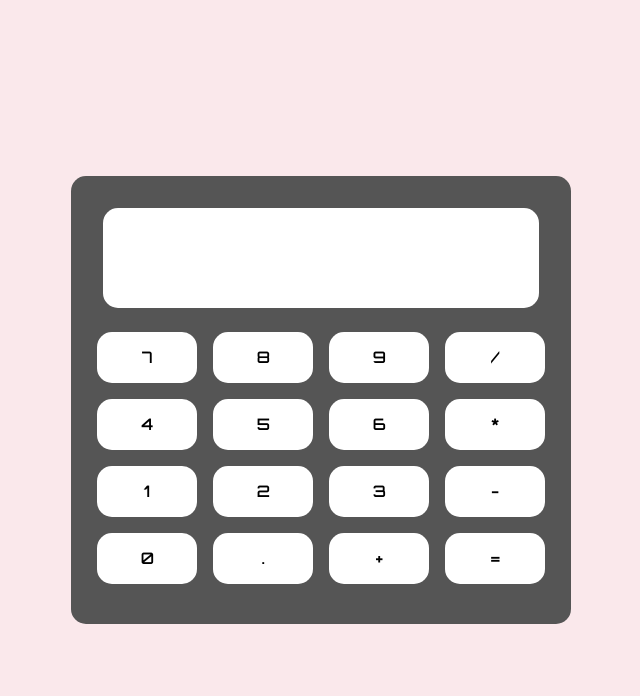
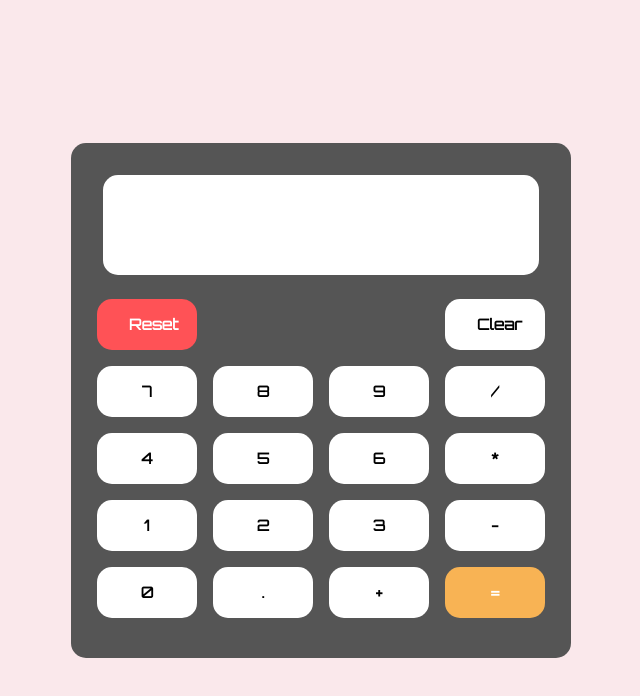
Before and after one commit to michaeljohn-comia/calculator, a plain HTML site: page index.html in a window 1280 px wide. Shown: the whole page, without its empty margins (319-959 px from the left). Drawn offline with Linux system fonts and the light colour scheme.

Commit message:
added new btn and style
added buttons style. changes other button

```diff
--- a/calcStyle.css
+++ b/calcStyle.css
@@ -36,6 +36,10 @@ main {
     gap: 1rem;
     padding: 0.5rem;
 }
+.resetAndClear{
+    display: flex;
+    justify-content: space-between;
+}
 .key-rows>button {
     font-family: 'Orbitron', sans-serif;
     font-size: 15px;
@@ -51,3 +55,17 @@ main {
 .key-rows>button:active{
     background-color: #d3d1d1;
 }
+#btnReset{
+    background-color: #ff5256;
+    color: white;
+}
+#btnReset:active{
+    background-color: #ff393c;
+}
+#btnEqual{
+    background-color: #f8b354;
+    color: white;
+}
+#btnEqual:active{
+    background-color: #f79a18;
+}
--- a/index.html
+++ b/index.html
@@ -13,6 +13,10 @@
             <div class="wrapper-screen">
             </div>
             <div class="wrapper-keys">
+                <div class="key-rows resetAndClear">
+                    <button id="btnReset">Reset</button>
+                    <button id="btnClear">Clear</button>
+                </div>
                 <div class="key-rows">
                     <button id="btn7">7</button>
                     <button id="btn8">8</button>
@@ -32,10 +36,10 @@
                     <button id="btnMinus">-</button>
                 </div>
                 <div class="key-rows">
-                    <button id="btn1">0</button>
-                    <button id="btn2">.</button>
-                    <button id="btn3">+</button>
-                    <button id="btnMinus">=</button>
+                    <button id="btn0">0</button>
+                    <button id="btnDecimal">.</button>
+                    <button id="btnPlus">+</button>
+                    <button id="btnEqual">=</button>
                 </div>
 
             </div>
```
